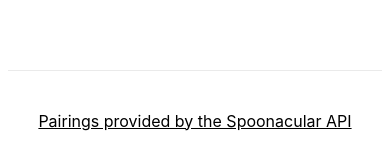
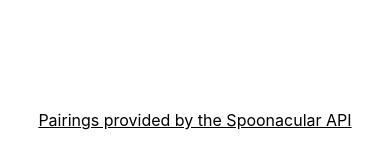
Before and after one commit to MikeKochendorfer/wine-pairing-app, a Next.js app: page / in a window 390 px wide. Shown: the part 674-841 px from the top of the page. Built offline with nearby package versions, Linux system fonts and the light colour scheme.

Commit message:
fixes sticky hover style on button and border on footer when on mobile

```diff
--- a/styles/Home.module.css
+++ b/styles/Home.module.css
@@ -43,4 +43,8 @@
     margin-top: 0px;
     padding-top: 3rem;
   }
+
+  .footer {
+    border-top: none;
+  }
 }
--- a/styles/SearchForm.module.css
+++ b/styles/SearchForm.module.css
@@ -23,7 +23,9 @@
   color: #fff;
 }
 
-.button:hover {
-  background-color: rgb(114, 114, 114);
-  cursor: pointer;
+@media (hover: hover) {
+  .button:hover {
+    background-color: rgb(114, 114, 114);
+    cursor: pointer;
+  }
 }
```
